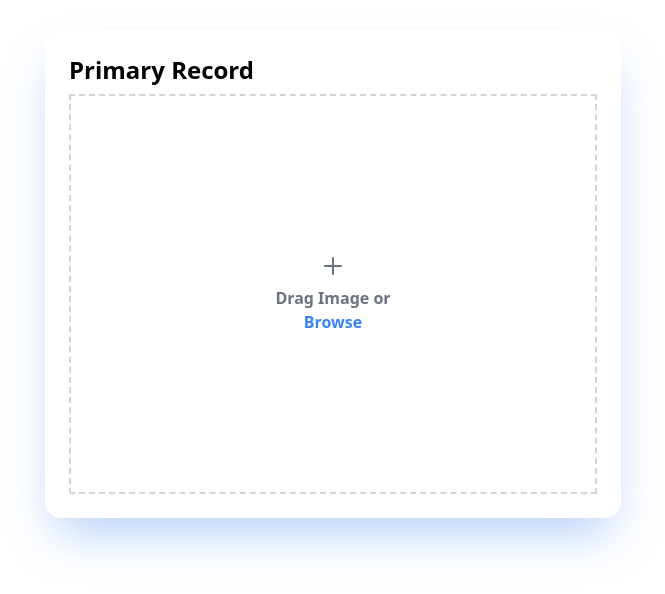
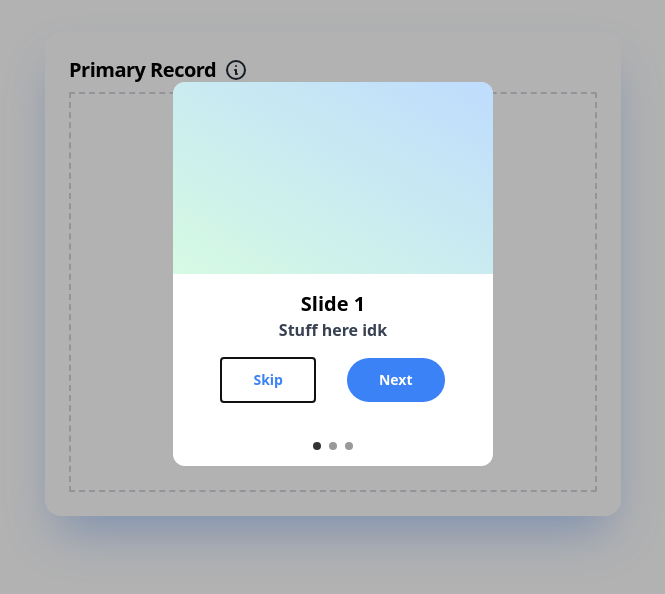
Before and after one commit to farbs03/primary-record, a React (Create React App) app: page / in a window 1280 px wide. Shown: the part 126-720 px from the top of the page, without its empty margins (307-972 px from the left). Built offline with nearby package versions, Linux system fonts and the light colour scheme.

Commit message:
onboarding screens

```diff
--- a/src/App.jsx
+++ b/src/App.jsx
@@ -5,6 +5,7 @@ import {ArrowCircleRightIcon, ArrowLeftIcon, ChevronLeftIcon, PlusIcon} from "@h
 import Modal from "./components/Modal"
 import axios from 'axios';
 import DrugInfo from './DrugInfo';
+import Tutorial from './Tutorial';
 
 function App() {
 
@@ -50,9 +51,13 @@ function App() {
 
   return (
     <div className="grid place-items-center h-screen p-6">
+
       <div className='max-w-xl w-full shadow-2xl shadow-blue-500/40 rounded-2xl p-6'>
 
-        <p className="text-2xl font-semibold mb-2">Primary Record</p>
+        <div className="flex gap-2 items-center mb-2">
+          <p className="text-xl font-bold tracking-tight">Primary Record</p>
+          <Tutorial />
+        </div>
 
         {selectedFile == null ?
           <div className="border-dashed border-2 rounded-sm border-gray-300 text-gray-500 h-[400px] grid place-items-center">
--- a/src/DrugInfo.jsx
+++ b/src/DrugInfo.jsx
@@ -24,16 +24,6 @@ const DrugInfo = ({data}) => {
             </label>
 
             <label className='text-sm font-semibold'>
-                Quantity
-                <input
-                    type='text'
-                    value={foundData.quantity}
-                    onChange={(e) => setFoundData({...foundData, quantity: e.target.value})}
-                    className={classNames.textfield}
-                />
-            </label>
-
-            <label className='text-sm font-semibold'>
                 Strength
                 <input
                     type='text'
@@ -49,6 +39,16 @@ const DrugInfo = ({data}) => {
                     type='text'
                     value={foundData.form}
                     onChange={(e) => setFoundData({...foundData, form: e.target.value})}
+                    className={classNames.textfield}
+                />
+            </label>
+
+            <label className='text-sm font-semibold'>
+                Instructions
+                <input
+                    type='text'
+                    value={foundData.instructions}
+                    onChange={(e) => setFoundData({...foundData, instructions: e.target.value})}
                     className={classNames.textfield}
                 />
             </label>
--- /dev/null
+++ b/src/Tutorial.jsx
@@ -0,0 +1,127 @@
+import React, { useState, useEffect } from 'react'
+
+import { InformationCircleIcon } from "@heroicons/react/outline"
+
+import Modal from './components/Modal'
+
+import { motion, AnimatePresence } from 'framer-motion'
+
+const Tutorial = () => {
+
+    const [open, setOpen] = useState(false)
+    const [currSlide, setCurrSlide] = useState(0)
+
+    function handleSlideChange() {
+        if(currSlide < 2) {
+            setCurrSlide(currSlide + 1)
+        }
+        else {
+            setOpen(false)
+            setTimeout(() => setCurrSlide(0), 400)
+        }
+    }
+
+    useEffect(() => {
+        if(!localStorage.getItem('visitedWebsite')) {
+            localStorage.setItem('visitedWebsite', true)
+            setOpen(true)
+        }
+    }, [])
+
+    const slideData = [
+        {
+            title: 'Slide 1',
+            text: 'Stuff here idk',
+            bg: 'from-green-200 to-blue-300',
+
+        },
+        {
+            title: 'Slide 2',
+            text: 'Stuff here idk',
+            bg: 'from-red-200 to-indigo-300'
+        },
+        {
+            title: 'Slide 3',
+            text: 'Stuff here idk',
+            bg: 'from-cyan-200 to-purple-300'
+        }
+    ]
+
+    return (
+        <>
+
+            <button onClick={() => setOpen(true)}>
+                <InformationCircleIcon className='w-6 h-6 text-gray-800' />
+            </button>
+
+            <Modal open={open} setOpen={setOpen}>
+
+                <div className="w-80 h-96 relative grid place-items-center">
+
+                    {slideData.map((slide, number) => (
+                        <AnimatePresence>
+                            {number === currSlide &&
+                                <motion.div
+                                    key={slide.title}
+                                    initial={{opacity: 0}}
+                                    animate={{opacity: 1}}
+                                    exit={{opacity: 0}}
+                                    transition={{duration: 0.4}}
+                                    className='w-80 h-96 absolute z-0'
+                                >
+                                    <div className={`h-1/2 rounded-t-xl bg-gradient-to-tr ${slide.bg} opacity-60`} />
+
+                                    <motion.div
+                                        initial={{x: 20}}
+                                        animate={{x: 0}}
+                                        exit={{x: -20}}
+                                        transition={{duration: 0.4}}
+                                        className="p-4 h-1/2"
+                                    >
+                                        <div className="text-center">
+                                            <p className="font-semibold text-xl">{slide.title}</p>
+                                            <p className="mt text-gray-700 font-semibold">{slide.text}</p>
+                                        </div>
+
+                                        <div className='flex items-center gap-8 w-fit mx-auto mt-4'>
+                                            <button
+                                                className='text-blue-500 text-sm font-semibold px-8 py-3'
+                                                onClick={() => setOpen(false)}
+                                            >
+                                                Skip
+                                            </button>
+                                            <button
+                                                className="px-8 py-3 font-semibold rounded-full bg-blue-500 text-white hover:shadow-lg hover:shadow-blue-500/50 transition duration-200 ease-in text-sm"
+                                                onClick={handleSlideChange}
+                                            >
+                                                {number === 2 ? "Done" : "Next"}
+                                            </button>
+                                        </div>
+
+                                    </motion.div>
+
+                                </motion.div>
+                            }
+                        </AnimatePresence>
+                    ))}
+
+                    <div className="absolute bottom-4 flex gap-2">
+                        {[0, 1, 2].map((number) => (
+                            <div className='w-2 h-2 rounded-full' key={number}>
+                                {number === currSlide ?
+                                    <div className='w-2 h-2 rounded-full bg-black/80 transition-all duration-200' />
+                                    :
+                                    <div className='w-2 h-2 rounded-full bg-black/40 transition-all duration-200' />
+                                }
+                            </div>
+                        ))}
+                    </div>
+
+                </div>
+
+            </Modal>
+        </>
+    )
+}
+
+export default Tutorial
--- a/src/categorize.js
+++ b/src/categorize.js
@@ -1,18 +1,13 @@
-/*
-Process:
-- Take in data (originally a single string)
-- For now, try keeping it a single string
-- Try to find medication name, quantity, strength, and form
-- medication name found with fda db of medication names
-- Quantity found with
-*/
+import toTitleCase from "./utils/toTitleCase"
+
 export default function categorize(data) {
     //let textList = data.split(/\r?\n/)
+    console.log(data)
     let foundData = {
         medicationName: '',
-        quantity: '',
         strength: '',
-        form: ''
+        form: '',
+        instructions: ''
     }
 
     let formatted = data.toLowerCase()
@@ -22,9 +17,11 @@ export default function categorize(data) {
     let importantFound = importantRe.exec(formatted)[0]
     let importantList = importantFound.split(' ')
 
-    let medicationName = importantList[0]
+    let medicationName = toTitleCase(importantList[0])
     let strength = importantList[1] + ' ' + importantList[2]
-    let form = importantList[3]
+    let form = toTitleCase(importantList[3])
+
+    let instructionsRe = /[t|T]ake \w+/g
 
     foundData = {...foundData, medicationName: medicationName, strength: strength, form: form}
 
--- a/src/classNames.js
+++ b/src/classNames.js
@@ -1,3 +1,3 @@
 export const classNames = {
-    textfield: 'text-sm border-white border-2 focus:ring-blue-500 focus:border-blue-500 rounded-md p-2 w-full bg-gray-100 focus:bg-white transition duration-200 ease-in appearance-none'
+    textfield: 'bg-gray-100 border border-white text-sm rounded-md focus:bg-white focus:ring-blue-500 focus:border-blue-500 p-2.5 transition duration-200 ease-in w-full block'
 }
--- a/src/components/Modal.jsx
+++ b/src/components/Modal.jsx
@@ -1,16 +1,13 @@
 import { Dialog, Transition } from '@headlessui/react'
 import { Fragment } from 'react'
 
-const Modal = ({open, setOpen, onClose, children}) =>  {
-
+const Modal = ({open, setOpen, children}) =>  {
     return (
         <Transition appear show={open} as={Fragment}>
             <Dialog
-                as="div"
-                className="fixed inset-0 z-10 overflow-y-auto"
                 onClose={() => setOpen(false)}
+                className="relative z-50"
             >
-                <div className="min-h-screen px-4 text-center">
                 <Transition.Child
                     as={Fragment}
                     enter="ease-out duration-300"
@@ -20,15 +17,9 @@ const Modal = ({open, setOpen, onClose, children}) =>  {
                     leaveFrom="opacity-100"
                     leaveTo="opacity-0"
                 >
-                        <Dialog.Overlay className="fixed inset-0 bg-black opacity-30" />
+                    <div className="fixed inset-0 bg-black/30" aria-hidden="true" />
                 </Transition.Child>
 
-                    <span
-                        className="inline-block h-screen align-middle"
-                        aria-hidden="true"
-                    >
-                        &#8203;
-                    </span>
                 <Transition.Child
                     as={Fragment}
                     enter="ease-out duration-300"
@@ -38,11 +29,13 @@ const Modal = ({open, setOpen, onClose, children}) =>  {
                     leaveFrom="opacity-100 scale-100"
                     leaveTo="opacity-0 scale-95"
                 >
-                        <div className="bg-white inline-block w-full max-w-lg p-6 my-8 overflow-hidden text-left align-middle transition-all transform shadow-xl rounded-lg">
+                    <div className="fixed inset-0 flex items-center justify-center p-4">
+                        <Dialog.Panel className="mx-auto max-w-xl rounded-xl bg-white">
                             {children}
+                        </Dialog.Panel>
                     </div>
                 </Transition.Child>
-                </div>
+
             </Dialog>
         </Transition>
     )
--- /dev/null
+++ b/src/utils/toTitleCase.js
@@ -0,0 +1,8 @@
+export default function toTitleCase(str) {
+    return str.replace(
+      /\w\S*/g,
+      function(txt) {
+        return txt.charAt(0).toUpperCase() + txt.substr(1).toLowerCase();
+      }
+    );
+}
```
Lines whose indentation alone changed are shown as unchanged.
